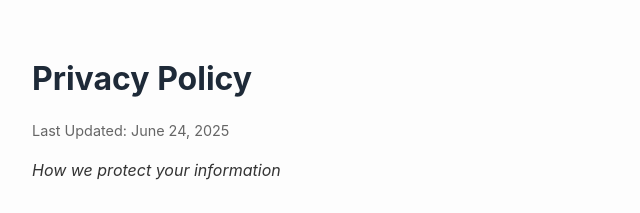
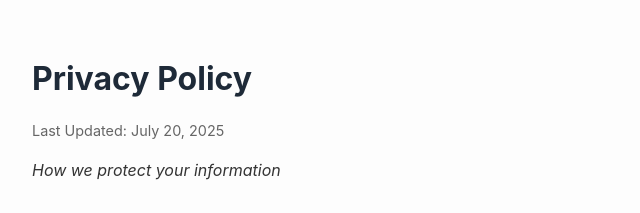
Before and after one commit to developeroliver/Finny-legal, a plain HTML site: page index.html in a window 1280 px wide. Shown: the top 213 px of the page, 208-848 px from the left. Drawn offline with Linux system fonts and the light colour scheme.

Commit message:
Update index.html

```diff
--- a/index.html
+++ b/index.html
@@ -32,7 +32,7 @@
 </head>
 <body>
   <h1>Privacy Policy</h1>
-  <p class="updated">Last Updated: June 24, 2025</p>
+  <p class="updated">Last Updated: July 20, 2025</p>
   <p><em>How we protect your information</em></p>
 
   <div class="section">
```
